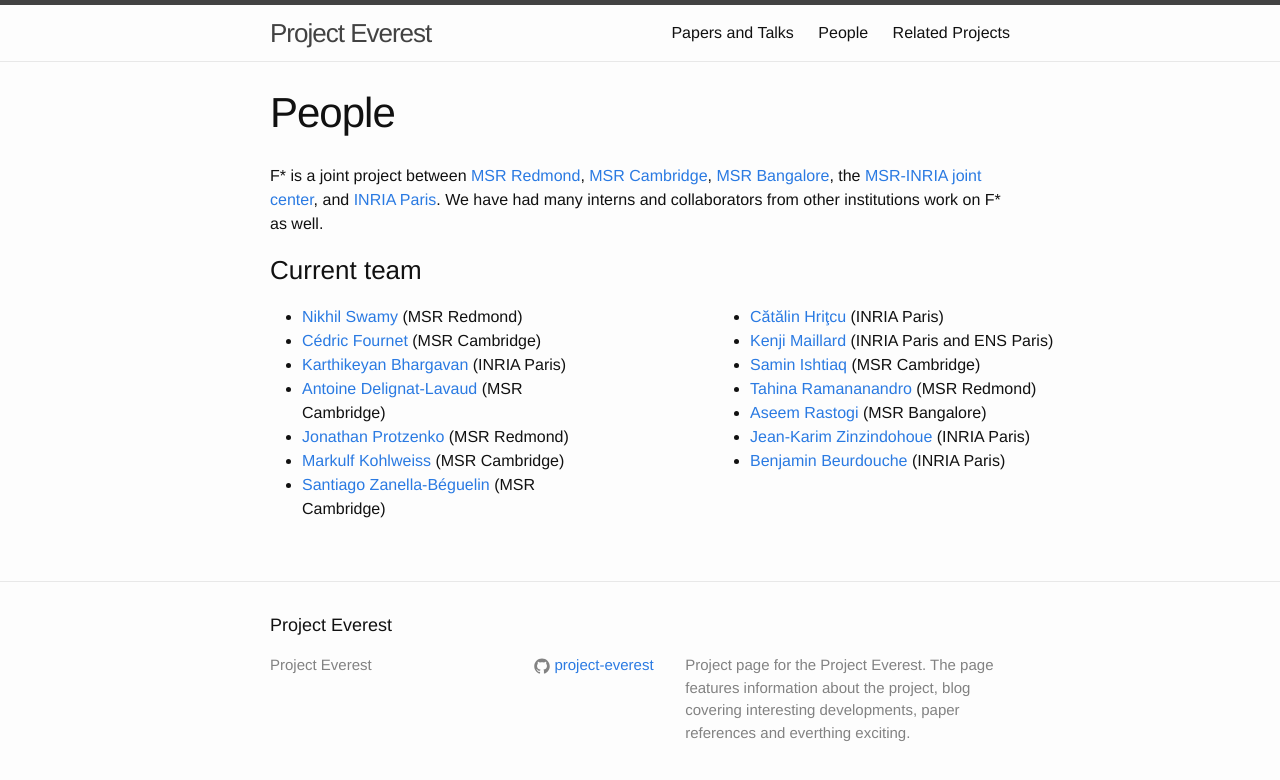
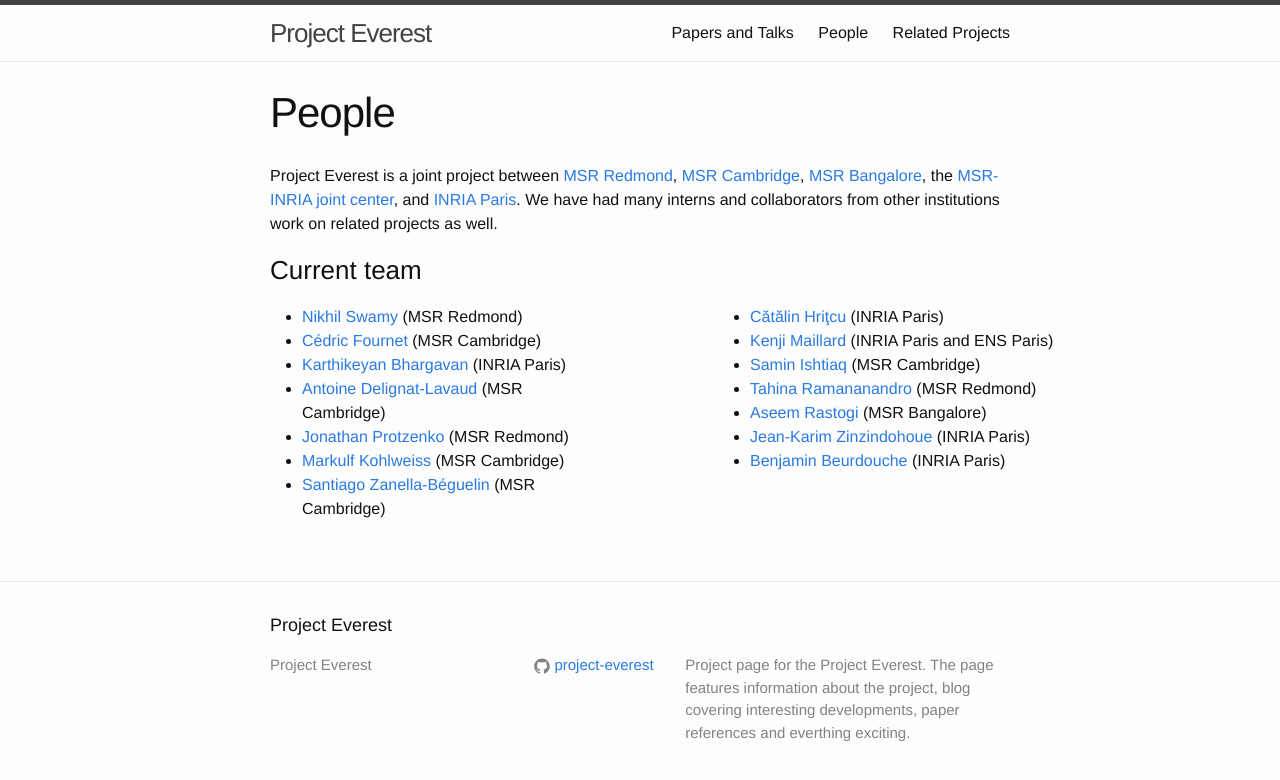
Before and after one commit to project-everest/project-everest.github.io, a Jekyll site: the page built from people.md, in a window 1280 px wide. Shown: the top 780 px of the page. Built offline with Jekyll 4.4.1, drawn with Linux system fonts in a browser that asks for light colours.

Commit message:
fixing message on page

```diff
--- a/people.md
+++ b/people.md
@@ -5,8 +5,8 @@
 ---
 
 <p>
-   F* is a joint project between <a href="http://research.microsoft.com/en-us/labs/redmond/">MSR Redmond</a>, <a href="http://research.microsoft.com/en-us/labs/cambridge/">MSR Cambridge</a>, <a href="http://research.microsoft.com/en-us/labs/india/">MSR Bangalore</a>, the <a href="http://www.msr-inria.fr">MSR-INRIA joint center</a>, and <a href="http://prosecco.gforge.inria.fr/">INRIA Paris</a>.
-   We have had many interns and collaborators from other institutions work on F* as well.
+   Project Everest is a joint project between <a href="http://research.microsoft.com/en-us/labs/redmond/">MSR Redmond</a>, <a href="http://research.microsoft.com/en-us/labs/cambridge/">MSR Cambridge</a>, <a href="http://research.microsoft.com/en-us/labs/india/">MSR Bangalore</a>, the <a href="http://www.msr-inria.fr">MSR-INRIA joint center</a>, and <a href="http://prosecco.gforge.inria.fr/">INRIA Paris</a>.
+   We have had many interns and collaborators from other institutions work on related projects as well.
   </p>
 
   <div style="width:50em; margin:0 auto">
```
